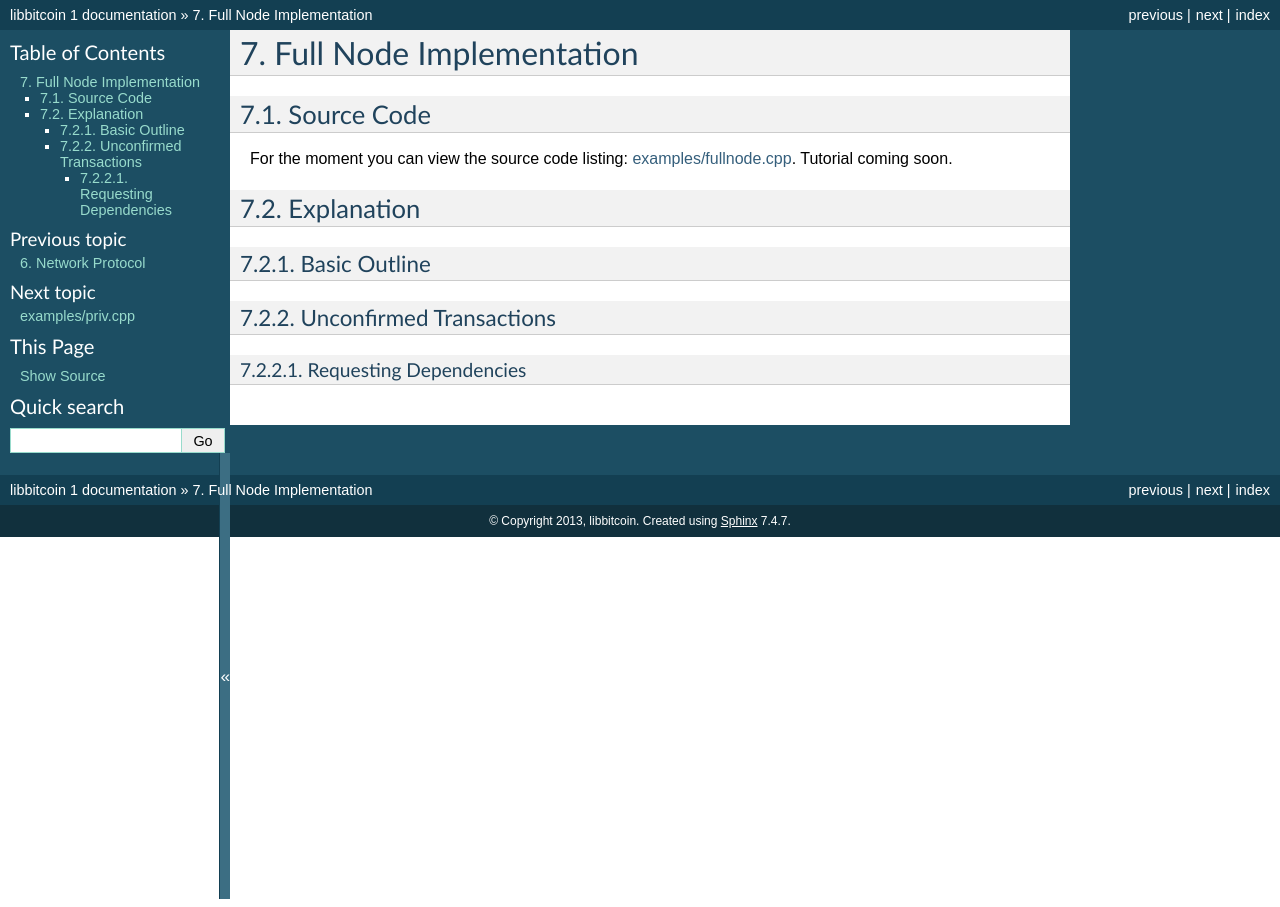
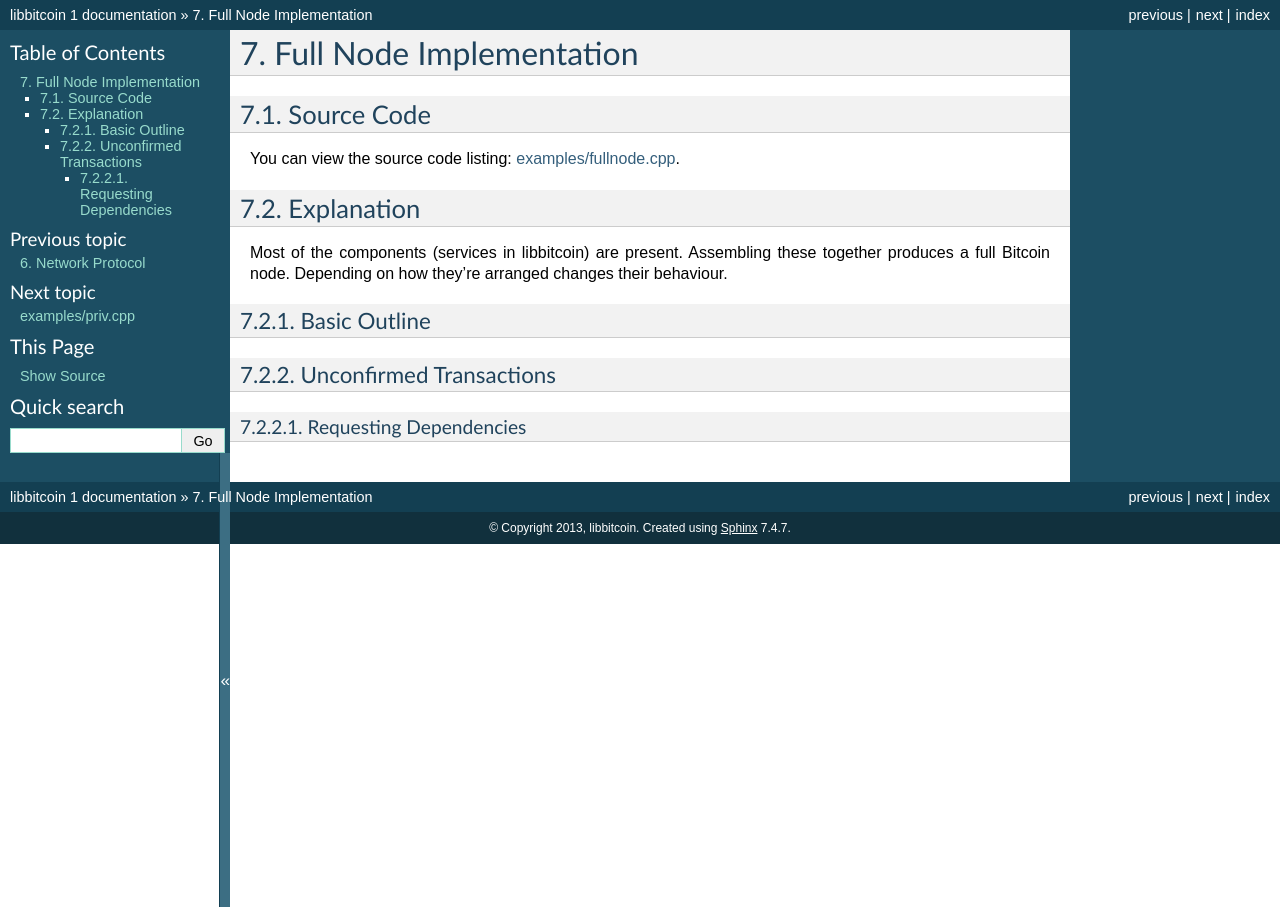
Before and after one commit to timjones47477timjones/libbitcoin-system, a Sphinx documentation site: the page built from doc/sphinx/fullnode.rst, in a window 1280 px wide. Built offline with Sphinx 7.4.7, drawn with Linux system fonts in a browser that asks for light colours; pages that are not in the unit, such as notebooks, are missing from menus.

Commit message:
fullnode explanation text.

```diff
--- a/doc/sphinx/fullnode.rst
+++ b/doc/sphinx/fullnode.rst
@@ -7,11 +7,14 @@
 Source Code
 ===========
 
-For the moment you can view the source code listing: :ref:`examples_fullnode`.
-Tutorial coming soon.
+You can view the source code listing: :ref:`examples_fullnode`.
 
 Explanation
 ===========
+
+Most of the components (services in libbitcoin) are present. Assembling these
+together produces a full Bitcoin node. Depending on how they're arranged
+changes their behaviour.
 
 Basic Outline
 -------------
```
